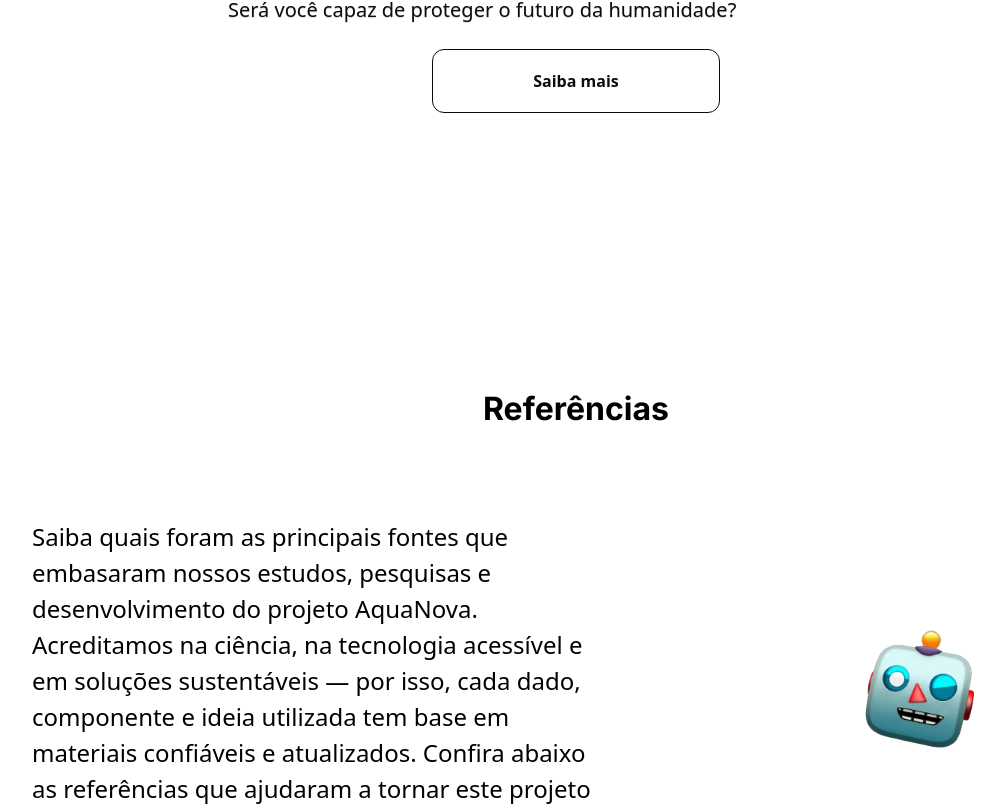
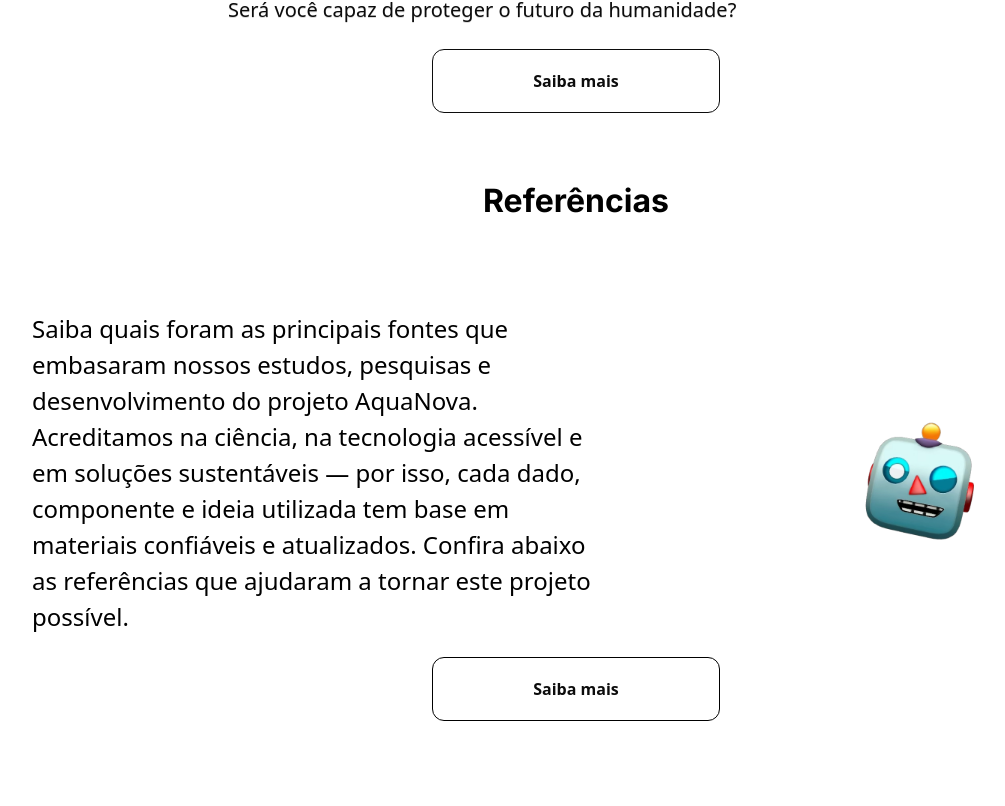
Before and after one commit to TccDessalinizador/AquaNova, a React (Vite) app: page / in a window 1280 px wide. Shown: the part 5314-6120 px from the top of the page, without its empty margins (64-1069 px from the left). After the commit the page ends 6083 px from the top, so only its background shows below. Built offline with nearby package versions, Linux system fonts and the light colour scheme.

Commit message:
ajustes home

```diff
--- a/src/components/CompComponentes.jsx
+++ b/src/components/CompComponentes.jsx
@@ -23,7 +23,7 @@ export function CompComponentes() {
 
             <h2 class="text-[2rem] text-[#0C0C0C] font-inter font-bold flex self-center justify-center mb-[1.75rem] dark:text-white">Lista de Itens</h2>
 
-            <div id="lista" class="text-[#0C0C0C] flex flex-col lg:flex-row lg:gap-[50rem] w-[100%] mb-[2rem] lg:mb-[4rem] px-[1rem]">
+            <div id="lista" class="text-[#0C0C0C] flex flex-col lg:flex-row lg:gap-[50rem] w-[100%] mb-[2rem] lg:mb-[4rem] px-[1rem] lg:justify-between">
 
                 <div id="left" class="text-[1.25rem] lg:text-[1.5rem] font-bold font-inter dark:text-white">
                     <p>
--- a/src/components/Home.jsx
+++ b/src/components/Home.jsx
@@ -125,7 +125,7 @@ export function Home() {
 
                 <CompComponentes />
 
-                <div id="jogo" className="w-[100%] h-[100vh] dark:bg-dark-fade mb-[15rem]">
+                <div id="jogo" className="w-[100%] h-[100vh] dark:bg-dark-fade mb-[15rem] lg:mb-[1rem]">
                         <h1 className="ml-[1rem] lg:ml-0 text-[2.5rem] mt-[2.5rem] mb-[2rem] flex justify-center text-[1.5rem] text-black font-bold text-shadow-[0 4px 4px rgba(0, 0, 0, 0.75)] dark:text-white">Conheça nosso jogo</h1>
 
                         <div id="img" className="flex justify-center w-[100%] mb-[3rem] rounded-[100%]">
@@ -141,7 +141,7 @@ export function Home() {
                         </div>
                 </div>
 
-                <div id="referencias" className="bg-white dark:bg-[#0C0C0C] flex flex-col text-white h-[94vh] mt-[-18rem] lg:mt-[4rem] lg:w-[80rem] lg:h-[40rem] lg:mx-auto lg:mb-[0rem] h-[130vh]">
+                <div id="referencias" className="bg-white dark:bg-[#0C0C0C] flex flex-col text-white h-[94vh] mt-[-18rem] lg:mt-[2rem] lg:w-[80rem] lg:h-[40rem] lg:mx-auto lg:mb-[0rem] h-[130vh]">
                         <h1 class="mt-[3rem] text-[2rem] font-inter font-bold flex justify-center text-black dark:text-white mb-[5rem] lg:mb-[8rem]">Referências</h1>
 
                         <div class="lg:flex lg:flex-row">
```
